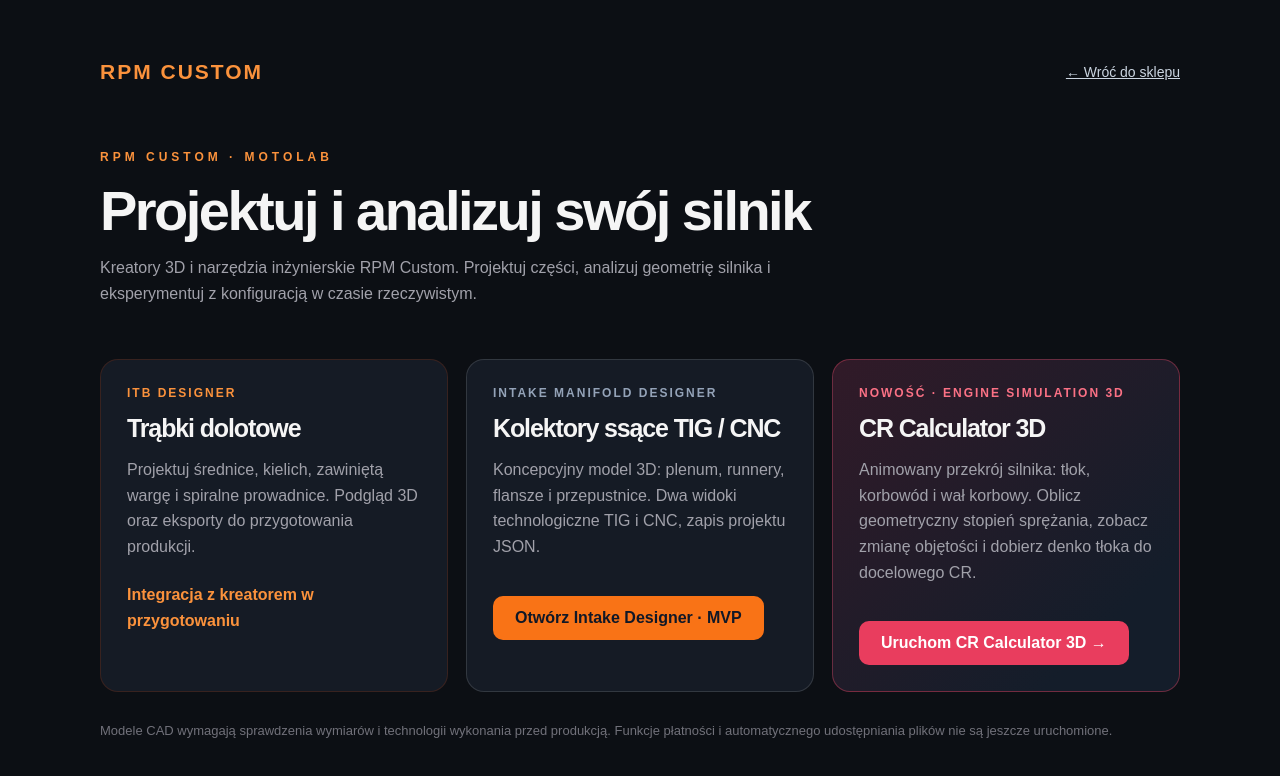
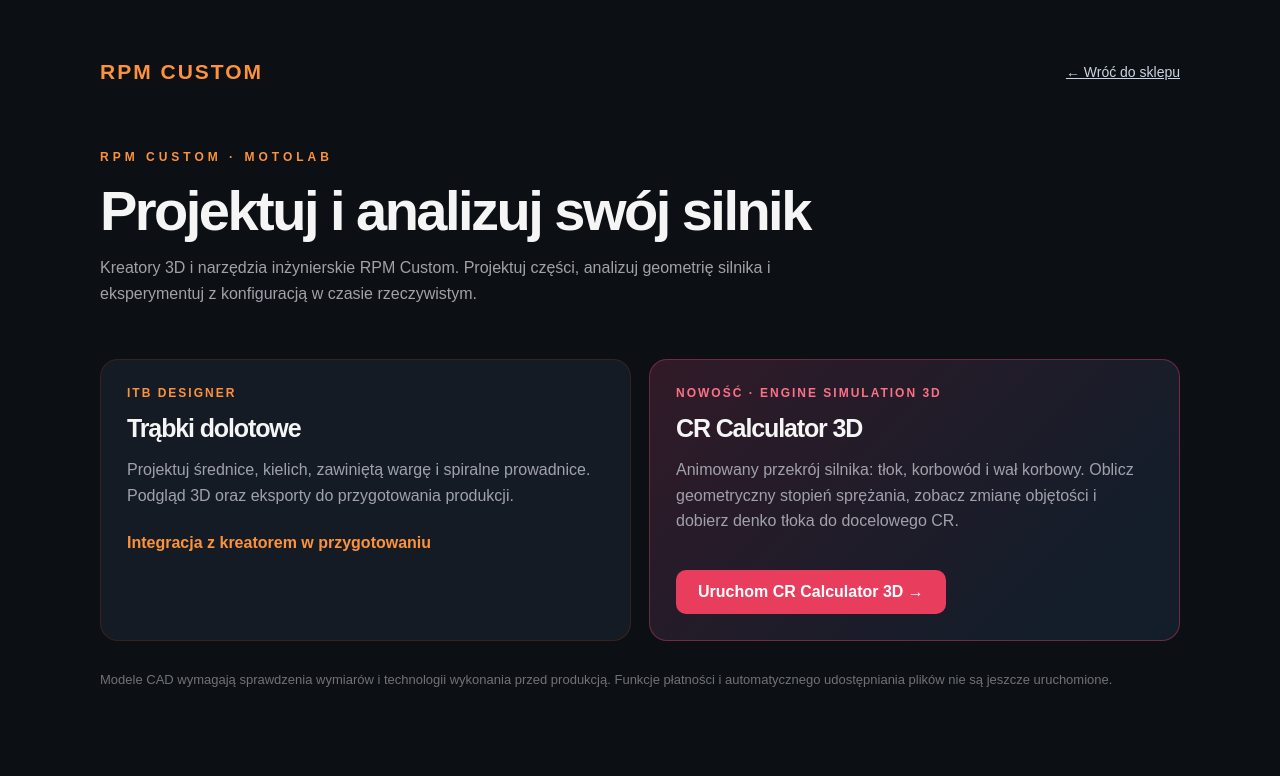
Before and after one commit to Dwierzbicki/rpm-custom-shop, a Next.js app: page /designery in a window 1280 px wide. Shown: the top 776 px of the page. Built offline with nearby package versions, Linux system fonts and the light colour scheme.

Commit message:
Remove discontinued Intake Manifold Designer from CAD hub

```diff
--- a/app/designery/page.tsx
+++ b/app/designery/page.tsx
@@ -2,7 +2,7 @@ import type {Metadata} from 'next';
 
 export const metadata:Metadata={
  title:'Designery CAD | RPM Custom',
- description:'Zaprojektuj części do dolotu w kreatorach RPM Custom. ITB Designer oraz kolektory ssące TIG i CNC.',
+ description:'Projektuj trąbki dolotowe i analizuj stopień sprężania silnika w narzędziach RPM Custom.',
 };
 
 const itbActive=Boolean(process.env.ITB_DESIGNER_ORIGIN);
@@ -29,12 +29,6 @@ export default function DesignersPage(){
        ? <a href="/itb-designer" style={{display:'inline-block',marginTop:20,padding:'13px 22px',background:'#f97316',borderRadius:10,color:'#111827',fontWeight:800,textDecoration:'none'}}>Otwórz ITB Designer</a>
        : <p style={{marginTop:22,color:'#fb923c',fontWeight:700}}>Integracja z kreatorem w przygotowaniu</p>}
      </article>
-     <article style={{border:'1px solid #ffffff20',borderRadius:18,padding:26,background:'#151b25'}}>
-      <div style={{fontSize:12,letterSpacing:2,color:'#94a3b8',fontWeight:700}}>INTAKE MANIFOLD DESIGNER</div>
-      <h2 style={{fontSize:25,margin:'14px 0'}}>Kolektory ssące TIG / CNC</h2>
-      <p style={{color:'#a1a1aa',lineHeight:1.6}}>Koncepcyjny model 3D: plenum, runnery, flansze i przepustnice. Dwa widoki technologiczne TIG i CNC, zapis projektu JSON.</p>
-      <a href="/intake-designer" style={{display:'inline-block',marginTop:20,padding:'13px 22px',background:'#f97316',borderRadius:10,color:'#111827',fontWeight:800,textDecoration:'none'}}>Otwórz Intake Designer · MVP</a>
-     </article>
      <article style={{border:'1px solid #e4456366',borderRadius:18,padding:26,background:'linear-gradient(135deg,#311a28,#141d2a 80%)'}}>
       <div style={{fontSize:12,letterSpacing:2,color:'#fb7185',fontWeight:700}}>NOWOŚĆ · ENGINE SIMULATION 3D</div>
       <h2 style={{fontSize:25,margin:'14px 0'}}>CR Calculator 3D</h2>
```
